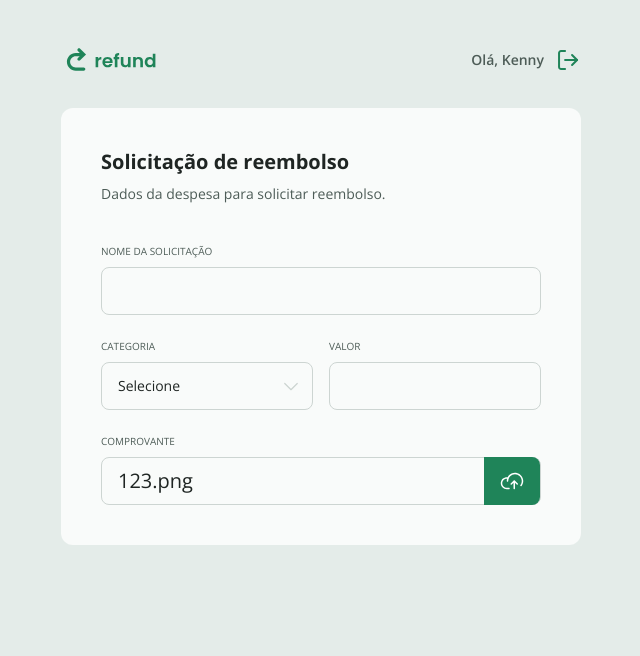
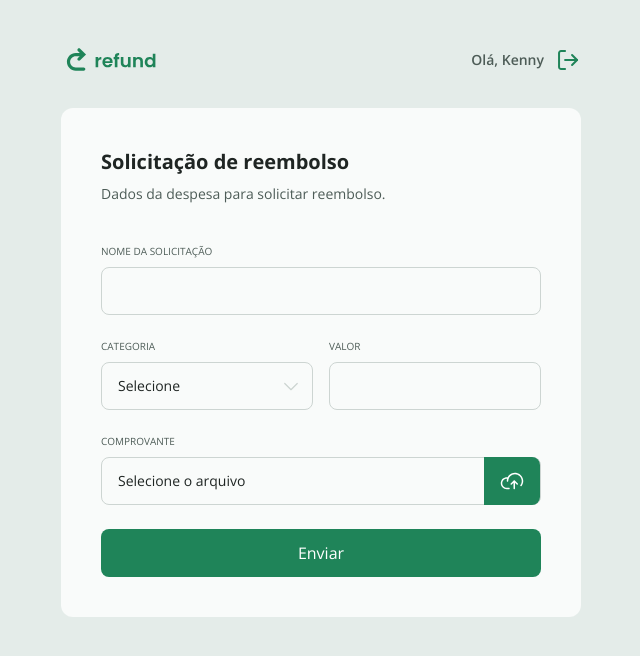
Before and after one commit to Qneji/Refund_react, a React (Vite) app: page / in a window 1280 px wide. Shown: the top 656 px of the page, without its empty margins (319-959 px from the left). Built offline with nearby package versions, Linux system fonts and the light colour scheme.

Commit message:
Criando o botão "Enviar"

```diff
--- a/src/components/Upload.tsx
+++ b/src/components/Upload.tsx
@@ -14,7 +14,7 @@
       <div className="w-full h-12 flex items-center rounded-lg border border-gray-300 text-sm text-gray-100 bg-transparent outline-none">
         <input type="file" id="upload" className="hidden" {...rest} />
 
-        <span className="text-xl text-gray-100 flex-1 pl-4">{filename ?? "Selecione o arquivo"}</span>
+        <span className="text-sm text-gray-100 flex-1 pl-4">{filename ?? "Selecione o arquivo"}</span>
 
         <label
             htmlFor="upload"
--- a/src/pages/Refund.tsx
+++ b/src/pages/Refund.tsx
@@ -1,20 +1,44 @@
-import { useState } from "react"
+import { useState } from "react";
 
-import { CATEGORIES, CATEGORIES_KEYS } from "../utils/categories"
-import { Input } from "../components/Input"
-import { Select } from "../components/Select"
-import { Upload } from "../components/Upload"
+import { CATEGORIES, CATEGORIES_KEYS } from "../utils/categories";
+import { Input } from "../components/Input";
+import { Select } from "../components/Select";
+import { Upload } from "../components/Upload";
+import { Button } from "../components/Button";
 
-export function Refund(){
-  const [category, setCategory] = useState("")
+export function Refund() {
+  const [name, setName] = useState("");
+  const [amount, setAmount] = useState("");
+  const [category, setCategory] = useState("");
+  const [isLoading, setIsLoading] = useState(false);
+  const [filename, setFilename] = useState<File | null>(null);
+
+  function onSubmit(e: React.SyntheticEvent) {
+    e.preventDefault();
+
+    console.log(name, amount, category, filename);
+  }
+
   return (
-    <form className="bg-gray-500 w-full rounded-xl flex flex-col p-10 gap-6 lg:min-w-130">
+    <form
+      onSubmit={onSubmit}
+      className="bg-gray-500 w-full rounded-xl flex flex-col p-10 gap-6 lg:min-w-130"
+    >
       <header>
-        <h1 className="text-xl font-bold text-gray-100">Solicitação de reembolso</h1>
-        <p className="text-sm text-gray-200 mt-2 mb-4">Dados da despesa para solicitar reembolso.</p>
+        <h1 className="text-xl font-bold text-gray-100">
+          Solicitação de reembolso
+        </h1>
+        <p className="text-sm text-gray-200 mt-2 mb-4">
+          Dados da despesa para solicitar reembolso.
+        </p>
       </header>
 
-      <Input required legend="Nome da solicitação" />
+      <Input
+        required
+        legend="Nome da solicitação"
+        value={name}
+        onChange={(e) => setName(e.target.value)}
+      />
 
       <div className="flex gap-4">
         <Select
@@ -30,10 +54,22 @@
           ))}
         </Select>
 
-        <Input legend="Valor" required />
+        <Input
+          legend="Valor"
+          required
+          value={amount}
+          onChange={(e) => setAmount(e.target.value)}
+        />
       </div>
 
-      <Upload filename="123.png" />
+      <Upload
+        filename={filename && filename.name}
+        onChange={(e) => e.target.files && setFilename(e.target.files[0])}
+      />
+
+      <Button type="submit" isLoading={isLoading}>
+        Enviar
+      </Button>
     </form>
-  )
+  );
 }
```
Lines whose indentation alone changed are shown as unchanged.
